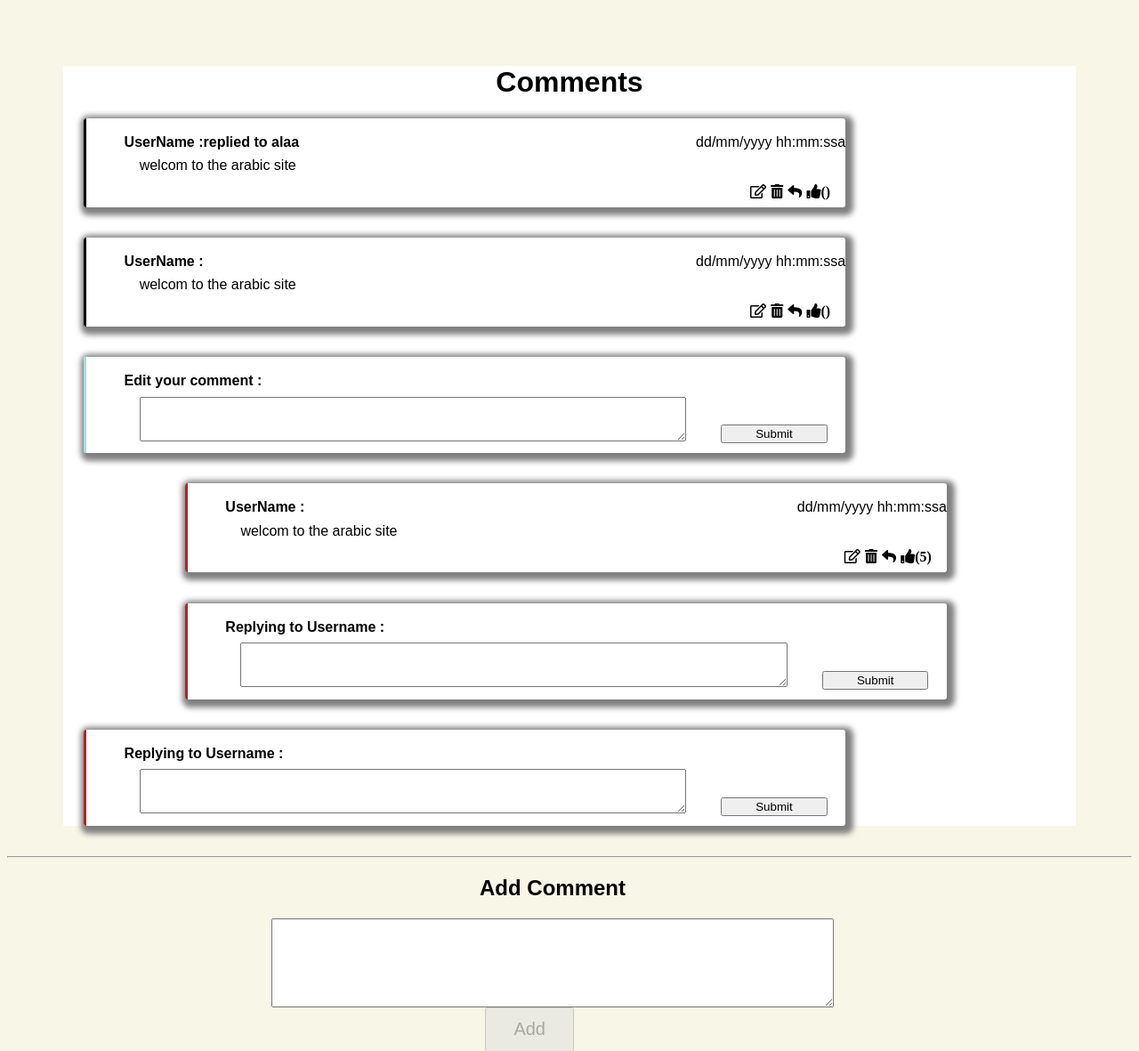
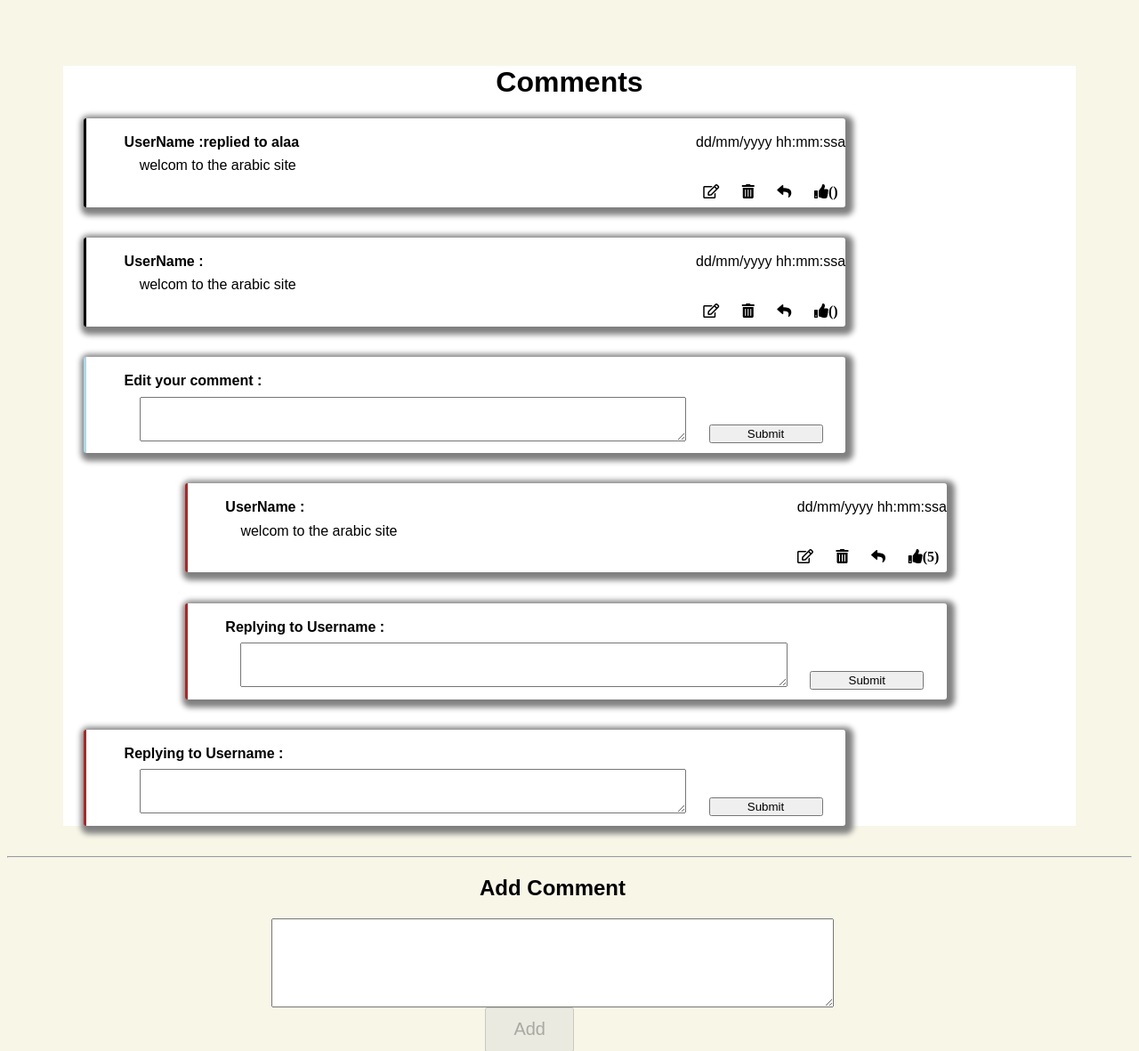
Before and after one commit to Warawreh/AmazonTechathon, a PHP site: page /CommentPage.php in a window 1280 px wide. Shown: the part 62-1243 px from the top of the page at 89% size. Run offline with PHP 8.4, Linux system fonts and the light colour scheme; some libraries are stand-ins or nearby versions.

Commit message:
Update commentStyle.css

```diff
--- a/css/commentStyle.css
+++ b/css/commentStyle.css
@@ -22,6 +22,7 @@ background-color: rgb(41, 184, 231);
     border-left: 3px solid black;
 }
 .ncomment{
+    background-color: white;
     z-index: 1;
      box-shadow:  3px 3px 6px 6px gray;
     width:75%;
@@ -29,10 +30,11 @@ background-color: rgb(41, 184, 231);
     min-height: 100px;
     margin-left:2%;
     position: relative;
-    margin-bottom: 1%;
+    margin-bottom: 2%;
     border-radius: 3px;
 }
 .rcomment{
+    background-color: white;
     z-index: 1;
      box-shadow:  3px 3px 6px 6px gray;
     width:75%;
@@ -40,7 +42,7 @@ background-color: rgb(41, 184, 231);
     min-height: 100px;
     margin-left:15%;
     position: relative;
-    margin-bottom: 1%;
+    margin-bottom: 2%;
     border-radius: 3px;
 }
 .mainc{
@@ -57,8 +59,8 @@ background-color: rgb(41, 184, 231);
 
 .rightc{
     float:right;
-    width:20%;
-    margin-right:2%;
+    width:100%;
+    margin-right:1%;
     position: absolute;
     bottom: 10%;
     right: 0;
@@ -70,7 +72,7 @@ background-color: rgb(41, 184, 231);
 }
 .ebtn{
     float:right;
-    width:70%;
+    width:15%;
     height: 100%;
     margin-right:2%;
 
@@ -123,7 +125,7 @@ background-color: rgb(41, 184, 231);
     }
     .w{
         margin-right: 5%;
-        width:50%;
+        width:40%;
         text-align: right;
     }
 }
@@ -145,6 +147,7 @@ background-color: rgb(41, 184, 231);
     }
     .rightc{
         width:50%;
+        bottom: 5%;
     }
     .uside{
         font-size:16px;
```
